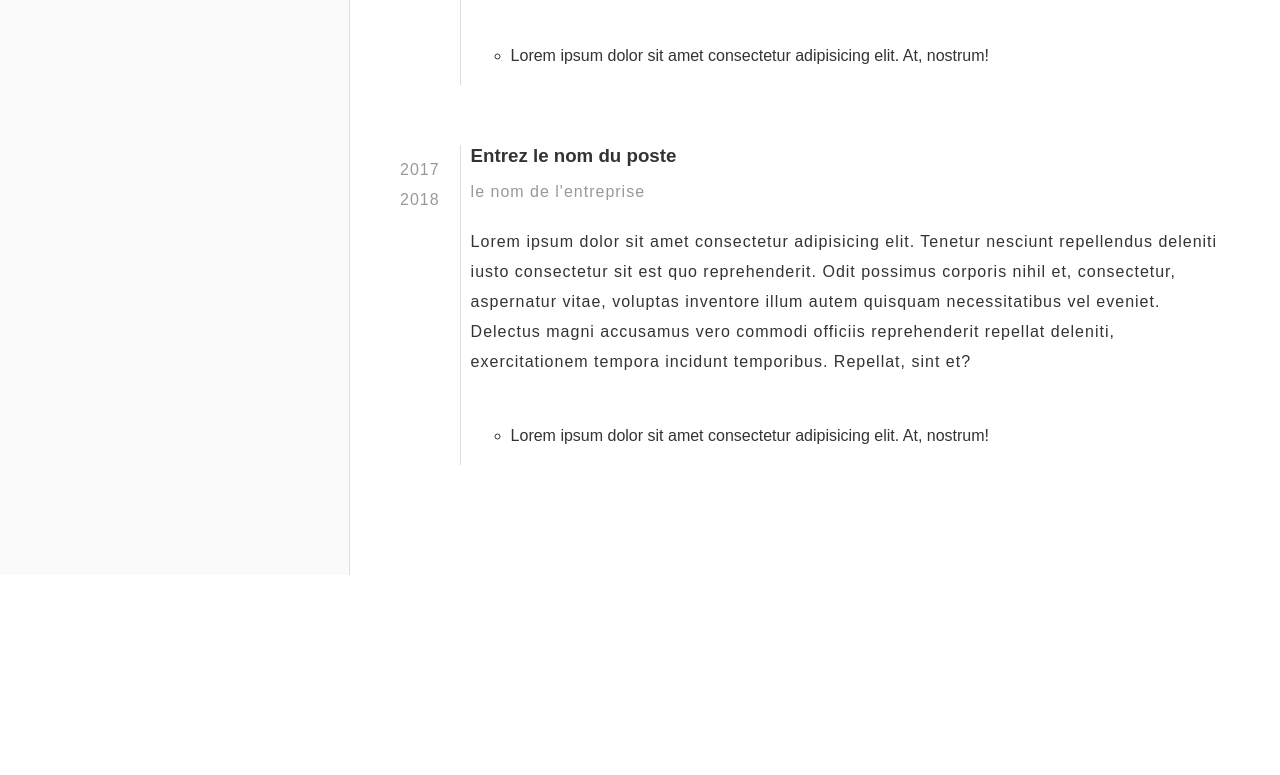
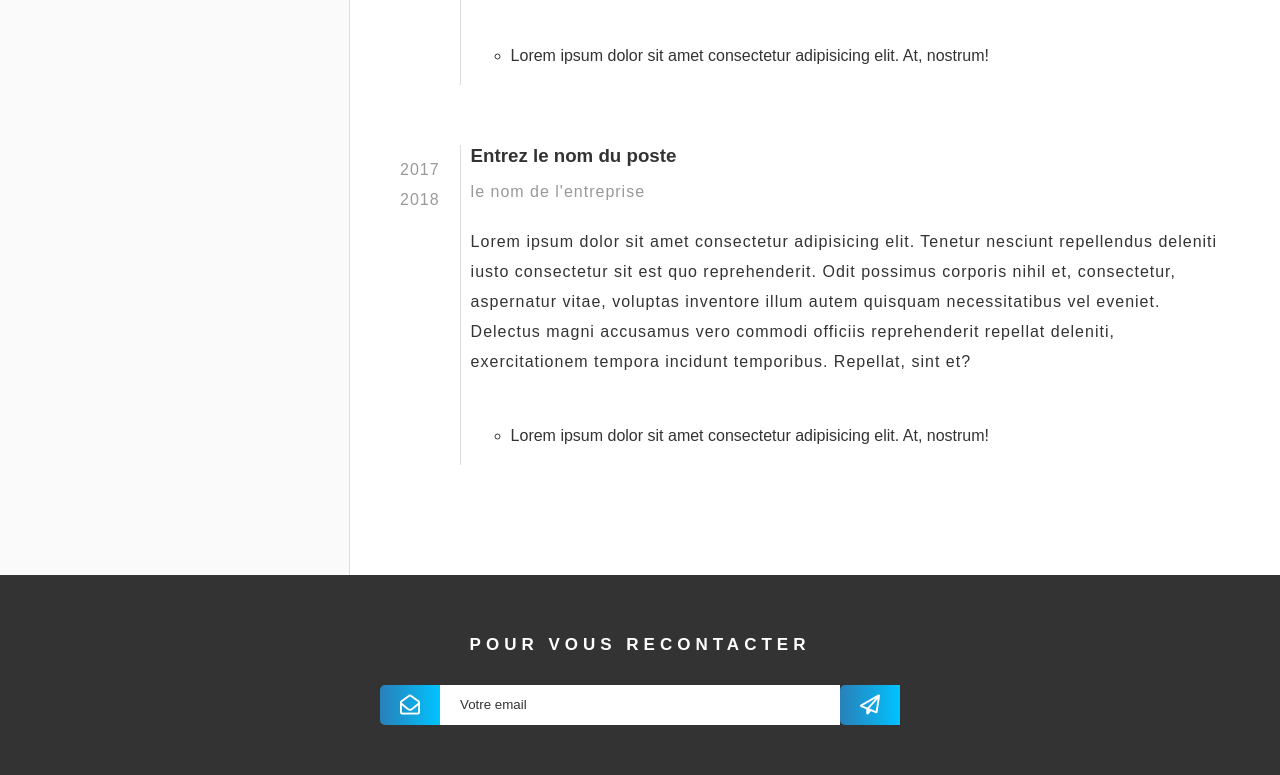
Before and after one commit to kohai-fred/cv, a website: page index.html in a window 1280 px wide. Shown: the part 1572-2347 px from the top of the page. Before the commit the page ends 2147 px from the top, so only its background shows below. Drawn offline with Linux system fonts and the light colour scheme; a web font is replaced by a local one.

Commit message:
add footer form

```diff
--- a/index.html
+++ b/index.html
@@ -150,6 +150,16 @@
                 </div>
             </div>
         </main>
+        <footer>
+            <h2 class="title-small">POUR VOUS RECONTACTER</h2>
+            <form action="#">
+                <i class="far fa-envelope-open prefix"></i>
+                <input type="text" placeholder="Votre email">
+                <button>
+                    <i class="far fa-paper-plane postfix"></i>
+                </button>
+            </form>
+        </footer>
     </div>
 </body>
 </html>
--- a/scss/style.scss
+++ b/scss/style.scss
@@ -9,6 +9,7 @@
   grid:
     "picture header" auto
     "aside main" 1fr
+    "footer footer" auto
     / 350px auto;
 }
 
@@ -143,3 +144,59 @@ main {
     }
   }
 }
+
+footer{
+  grid-area: footer;
+  display: flex;
+  flex-direction: column;
+  text-align: center;
+  justify-content: center;
+  align-items: center;
+  color: white;
+  padding: 5rem;
+  background: var(--text);
+
+  h2{
+    margin-bottom: 3rem;
+  }
+  form{
+    display: flex;
+    align-items: center;
+
+  }
+  .prefix{
+    background: linear-gradient(to right, var(--dark), var(--light));
+    padding: 1rem 2rem;
+    color: white;
+    font-size: 2rem;
+    border-top-left-radius: 0.5rem;
+    border-bottom-left-radius: 0.5rem;
+  }
+  button{
+    background: var(--text);
+    border: 0;
+    cursor: pointer;
+    transition: all 0.2s;
+    &:hover{
+      opacity: 0.8;
+    }
+    .postfix{
+      background: linear-gradient(to right, var(--dark), var(--light));
+      padding: 1rem 2rem;
+      color: white;
+      font-size: 2rem;
+      border-top-left-radius: 0.5rem;
+      border-bottom-left-radius: 0.5rem;
+    }
+  }
+  input{
+    outline: 0;
+    border: 0;
+    min-width: 400px;
+    padding: 1rem 2rem;
+    line-height: 2rem;
+    &::placeholder{
+      color: var(--text);
+    }
+  }
+}
```
Also changed, not shown: css/style.css.
